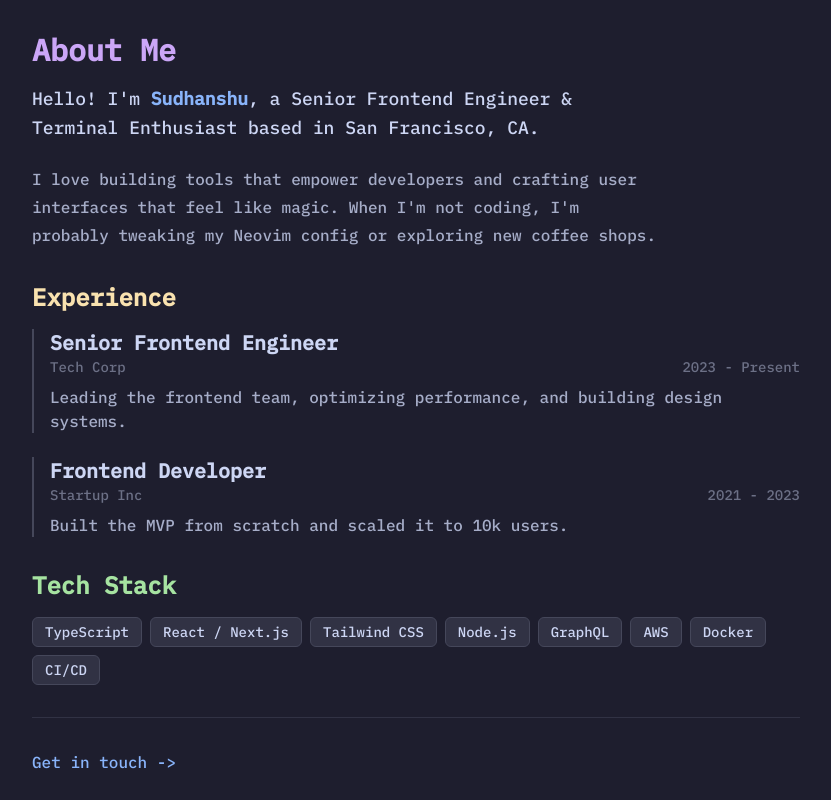
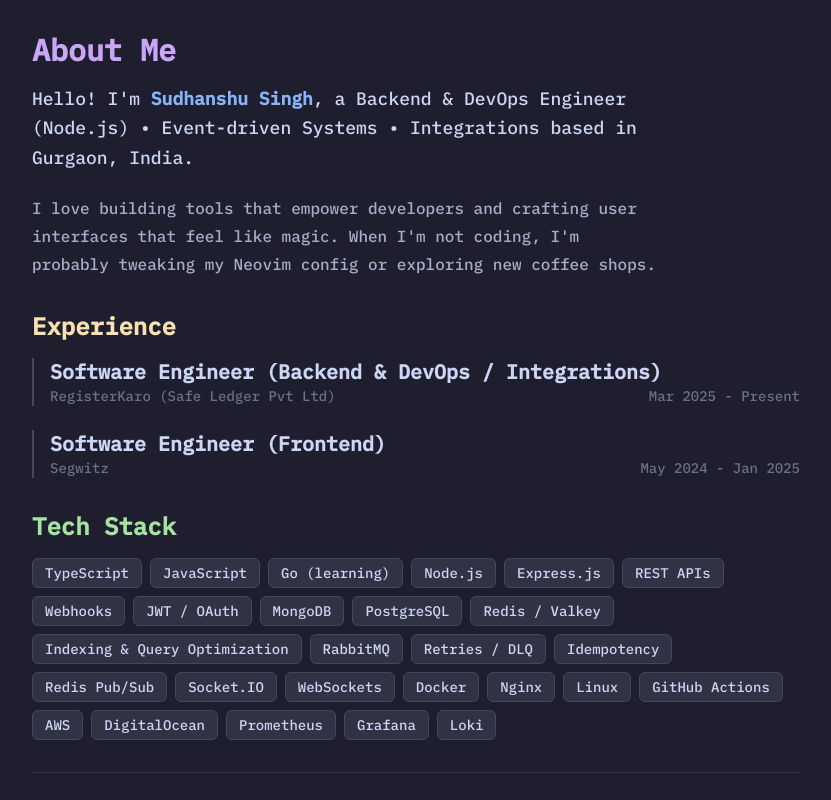
Before and after one commit to Sudhanshu069/personal-site, a Next.js app: page /about in a window 1280 px wide. Shown: the whole page, without its empty margins (0-831 px from the left). Built offline with nearby package versions, Linux system fonts and the light colour scheme.

Commit message:
add info part 1

```diff
--- a/data/profile.ts
+++ b/data/profile.ts
@@ -1,35 +1,74 @@
 export const PROFILE = {
-    name: "Sudhanshu",
-    tagline: "Senior Frontend Engineer & Terminal Enthusiast",
-    email: "sudhanshu@example.com",
-    location: "San Francisco, CA",
+    name: "Sudhanshu Singh",
+    tagline: "Backend & DevOps Engineer (Node.js) • Event-driven Systems • Integrations",
+    email: "singhsudhanshuwork@gmail.com",
+    location: "Gurgaon, India",
     socials: [
-        { name: "GitHub", url: "https://github.com/sudhanshu" },
-        { name: "Twitter", url: "https://twitter.com/sudhanshu" },
-        { name: "LinkedIn", url: "https://linkedin.com/in/sudhanshu" },
+      { name: "GitHub", url: "https://github.com/Sudhanshu069" },
+      { name: "LinkedIn", url: "https://linkedin.com/in/sudhanshusinghwork" },
     ],
     experience: [
       {
-            company: "Tech Corp",
-            role: "Senior Frontend Engineer",
-            period: "2023 - Present",
-            description: "Leading the frontend team, optimizing performance, and building design systems.",
+        company: "RegisterKaro (Safe Ledger Pvt Ltd)",
+        role: "Software Engineer (Backend & DevOps / Integrations)",
+        period: "Mar 2025 - Present",
+        location: "Gurgaon, IN",
+        highlights: [
+          "Launched IVR/telephony integration (webhooks, routing, searchable recordings); 100+ calls/day; reduced issue resolution time by 35%.",
+          "Built Redis Pub/Sub fan-out for real-time events across multi-worker Node.js; achieved sub-500ms delivery latency.",
+          "Hardened Socket.IO for multi-process deployments (sticky sessions + cluster strategy) and tuned Nginx WebSocket proxying; reduced disconnects by 46% and improved upgrade success from 77% to 91%.",
+          "Delivered customer tagging + rule-based task assignment with capacity caps; auto-balanced 100+ tasks/day and removed 40% manual assignment overhead.",
+          "Designed grievance + ops task system (MongoDB domain model with 5 collections, indexes, access controls, routing, bulk reassignment, ticket–task linkage); improved ops productivity by 26%.",
+          "Optimized MongoDB search by auditing slow queries and redesigning compound indexes / pruning; decreased search latency by 12% and reduced DB cost via lower CPU/IO overhead.",
+          "Automated releases via GitHub Actions CI/CD with blue-green Docker deploys + rollback across 10+ microservices; 2-min deploys and 3-min rollbacks with availability maintained.",
+          "Implemented DB-driven CronJob scheduler with role/flag gating and multi-worker safeguards; eliminated duplicate executions and reduced incidents by 30%.",
+          "Eliminated recurring 502s by introducing a load balancer with health checks and safe traffic shifting; reduced occurrences from daily to none.",
+        ],
       },
       {
-            company: "Startup Inc",
-            role: "Frontend Developer",
-            period: "2021 - 2023",
-            description: "Built the MVP from scratch and scaled it to 10k users.",
+        company: "Segwitz",
+        role: "Software Engineer (Frontend)",
+        period: "May 2024 - Jan 2025",
+        location: "Remote / Kuala Lumpur",
+        highlights: [
+          "Improved React dashboard performance using code splitting and optimized asset delivery; reduced load time by 20%.",
+          "Implemented OAuth authentication with token refresh, protected routes, and secure session handling for SPA dashboards.",
+        ],
       },
     ],
     skills: [
+      // Languages
       "TypeScript",
-        "React / Next.js",
-        "Tailwind CSS",
+      "JavaScript",
+      "Go (learning)",
+      // Backend
       "Node.js",
-        "GraphQL",
+      "Express.js",
+      "REST APIs",
+      "Webhooks",
+      "JWT / OAuth",
+      // Data
+      "MongoDB",
+      "PostgreSQL",
+      "Redis / Valkey",
+      "Indexing & Query Optimization",
+      // Messaging / Realtime
+      "RabbitMQ",
+      "Retries / DLQ",
+      "Idempotency",
+      "Redis Pub/Sub",
+      "Socket.IO",
+      "WebSockets",
+      // Infra / DevOps
+      "Docker",
+      "Nginx",
+      "Linux",
+      "GitHub Actions",
       "AWS",
-        "Docker",
-        "CI/CD",
+      "DigitalOcean",
+      // Observability
+      "Prometheus",
+      "Grafana",
+      "Loki",
     ],
   };
--- a/data/projects.ts
+++ b/data/projects.ts
@@ -1,18 +1,17 @@
 export const PROJECTS = [
     {
-        id: "terminal-portfolio",
-        title: "Terminal Portfolio",
-        description: "A developer-first portfolio website with a terminal interface.",
-        tech: ["Next.js", "TypeScript", "Tailwind CSS"],
-        link: "/projects/terminal-portfolio",
-        github: "https://github.com/sudhanshu/terminal-portfolio",
+      id: "terminal-portfolio",
+      title: "Terminal Portfolio",
+      description:
+        "Developer-first portfolio with a terminal UI (Catppuccin Mocha vibe), fast keyboard-driven navigation, and clean sections for experience/projects.",
+      tech: ["Next.js", "TypeScript", "Tailwind CSS"],
     },
     {
-        id: "project-alpha",
-        title: "Project Alpha",
-        description: "An innovative solution for problem X using technology Y.",
-        tech: ["React", "Node.js", "GraphQL"],
-        link: "/projects/project-alpha",
-        github: "https://github.com/sudhanshu/project-alpha",
+      id: "bittorrent-client",
+      title: "BitTorrent Client (WIP)",
+      description:
+        "A BitTorrent client in Go to learn protocol fundamentals: tracker requests, peer handshake, piece-based downloading, goroutine-per-peer concurrency, and SHA-1 piece verification.",
+      tech: ["Go", "Concurrency", "TCP", "BitTorrent"],
+
     },
-];
+  ];
```
Lines whose indentation alone changed are shown as unchanged.
